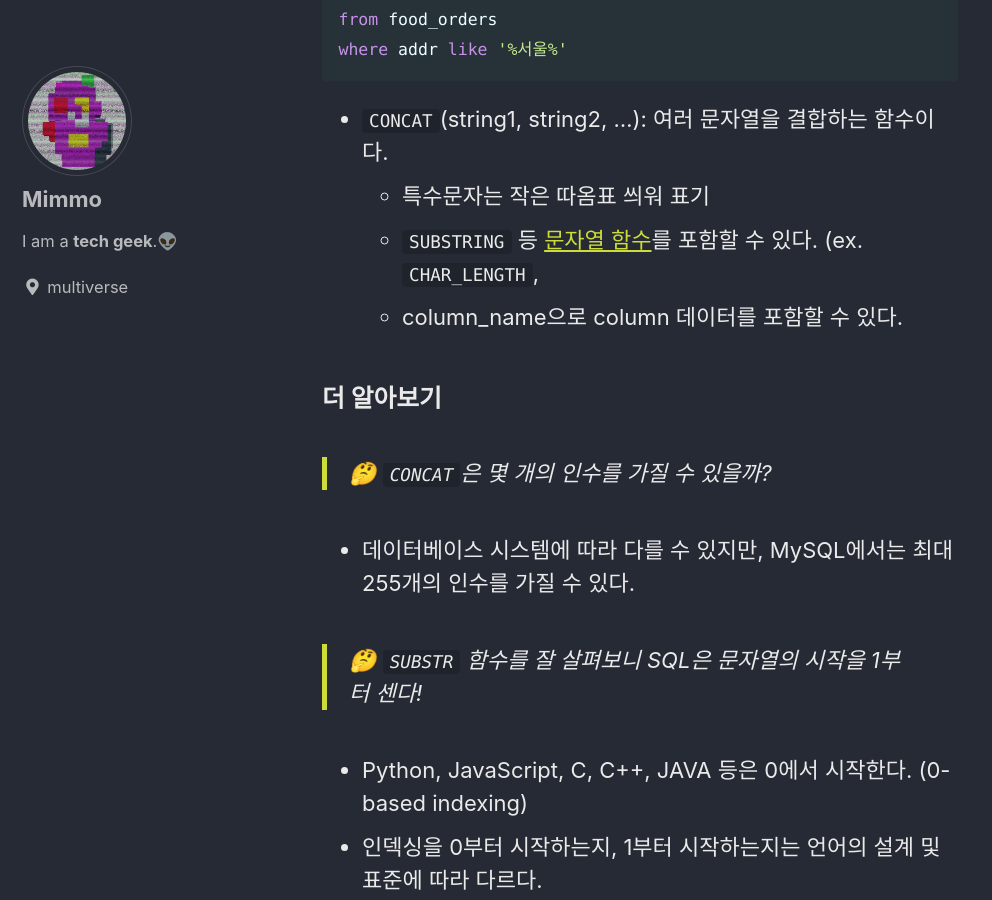
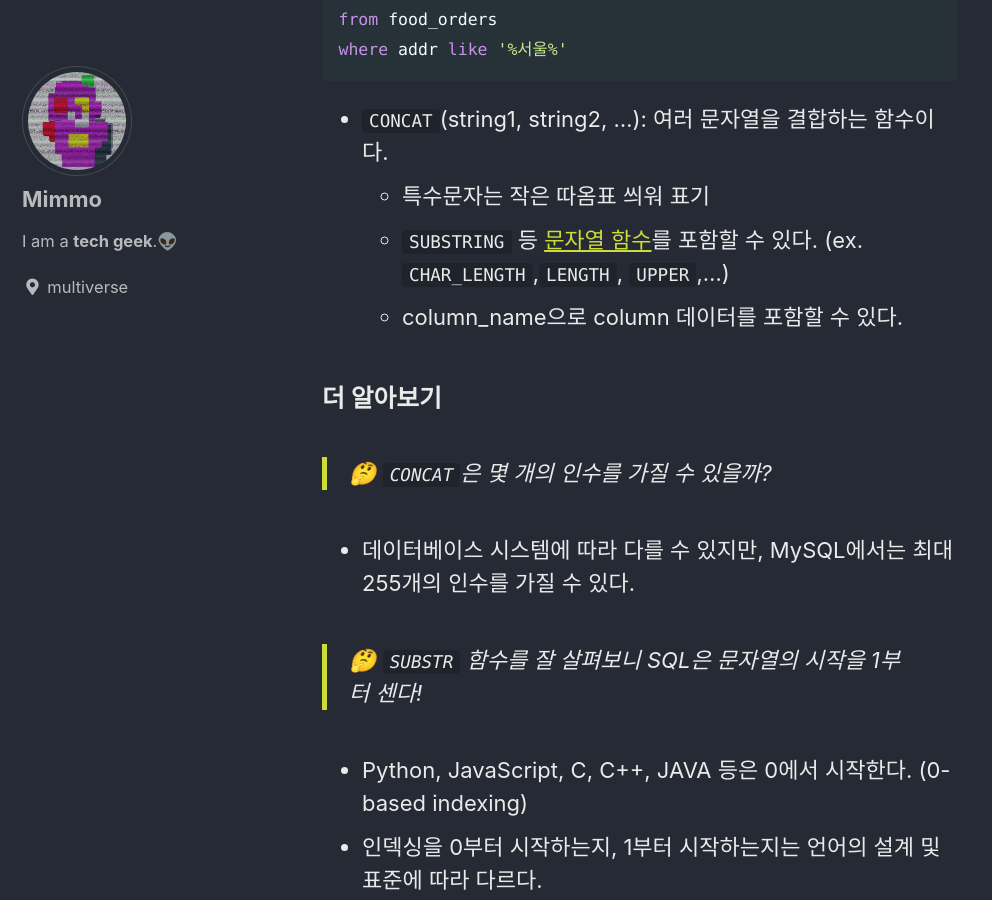
Before and after one commit to dadaproto/dadaproto.github.io, a Jekyll site: the page built from _posts/2024-01-19-til-sql-week-three-01.md, in a window 1280 px wide and 900 px high, scrolled down 5069 px. Shown: the whole window, without its empty margins (0-992 px from the left). Built offline with Jekyll 4.4.1, drawn with Linux system fonts in a browser that asks for light colours; cached includes are drawn as plain includes; some web fonts are replaced.

Commit message:
Update TIL week three

```diff
--- a/_posts/2024-01-19-til-sql-week-three-01.md
+++ b/_posts/2024-01-19-til-sql-week-three-01.md
@@ -135,7 +135,7 @@ where addr like '%서울%'
 
 - `CONCAT`(string1, string2, …): 여러 문자열을 결합하는 함수이다.
   - 특수문자는 작은 따옴표 씌워 표기
-  - `SUBSTRING` 등 [문자열 함수](https://dev.mysql.com/doc/refman/8.0/en/string-functions.html)를 포함할 수 있다. (ex. `CHAR_LENGTH`,
+  - `SUBSTRING` 등 [문자열 함수](https://dev.mysql.com/doc/refman/8.0/en/string-functions.html)를 포함할 수 있다. (ex. `CHAR_LENGTH`,`LENGTH`, `UPPER`,...)
   - column_name으로 column 데이터를 포함할 수 있다.
 
 ### 더 알아보기
```
